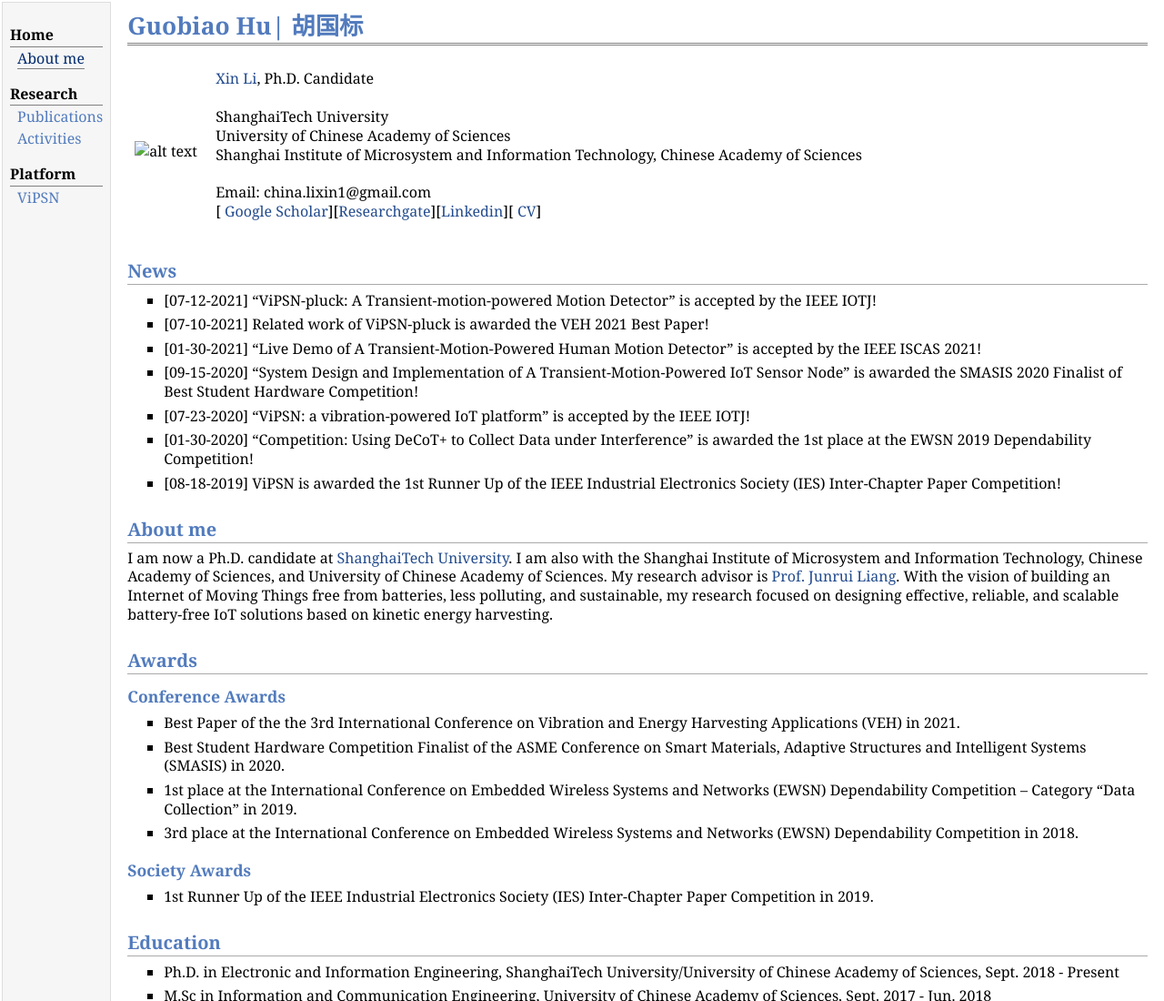
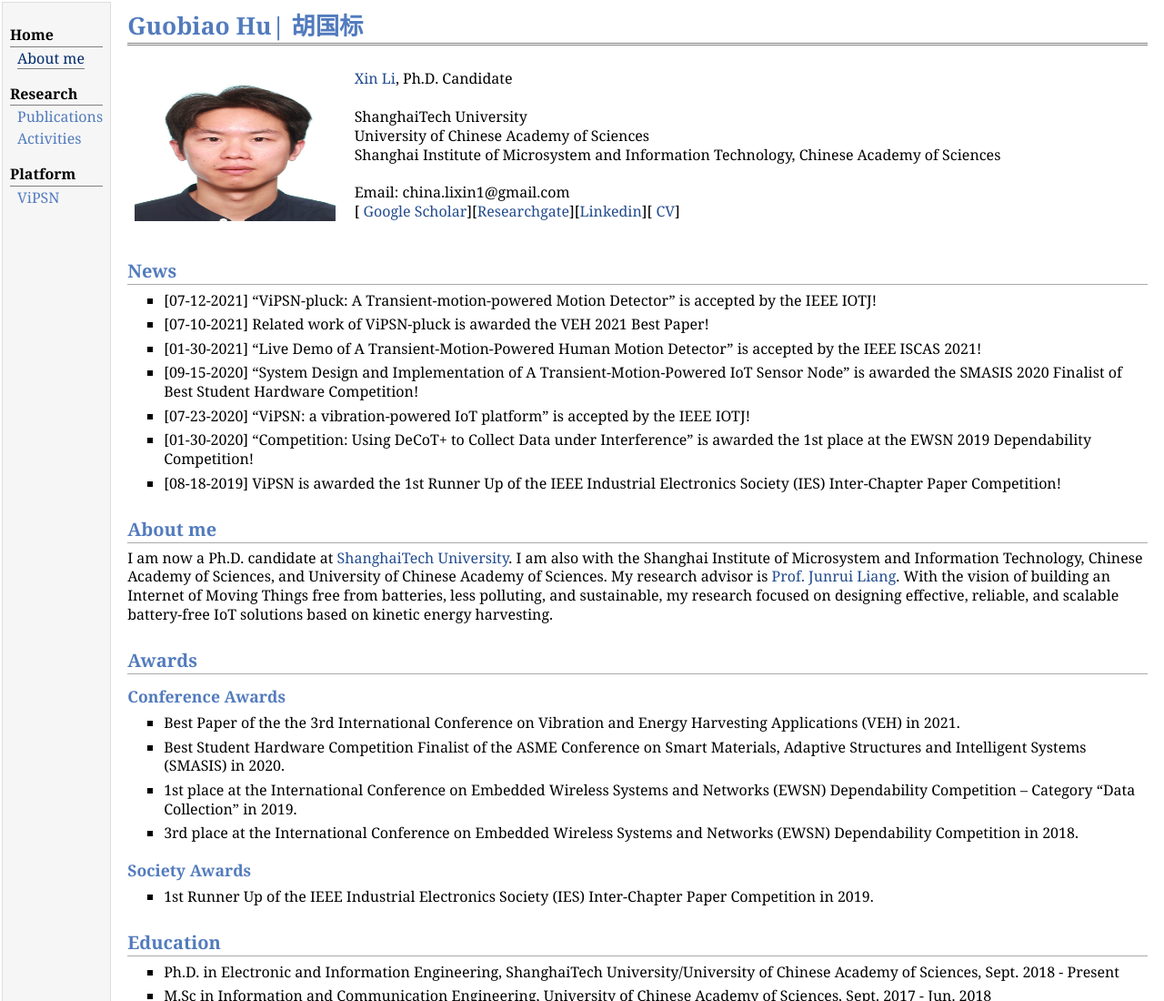
Before and after one commit to huguobiao/github.io, a plain HTML site: page index.html in a window 1280 px wide. Shown: the top 1100 px of the page at 91% size. Drawn offline with Linux system fonts and the light colour scheme.

Commit message:
Update index.html

```diff
--- a/index.html
+++ b/index.html
@@ -29,7 +29,7 @@
                 <table class="imgtable">
                     <tr>
                         <td>
-                            <img src="photos/biography-1.jpeg" alt="alt text" width="221.33px" height="160px" />&nbsp;</td>
+                            <img src="photos/biography-1.jpg" alt="alt text" width="221.33px" height="160px" />&nbsp;</td>
                         <td align="left">
                             <p><a href="./">Xin Li</a>, Ph.D. Candidate <br />
                                 <br /> ShanghaiTech University <br /> University of Chinese Academy of Sciences <br /> Shanghai Institute of Microsystem and Information Technology, Chinese Academy of Sciences <br />
```
